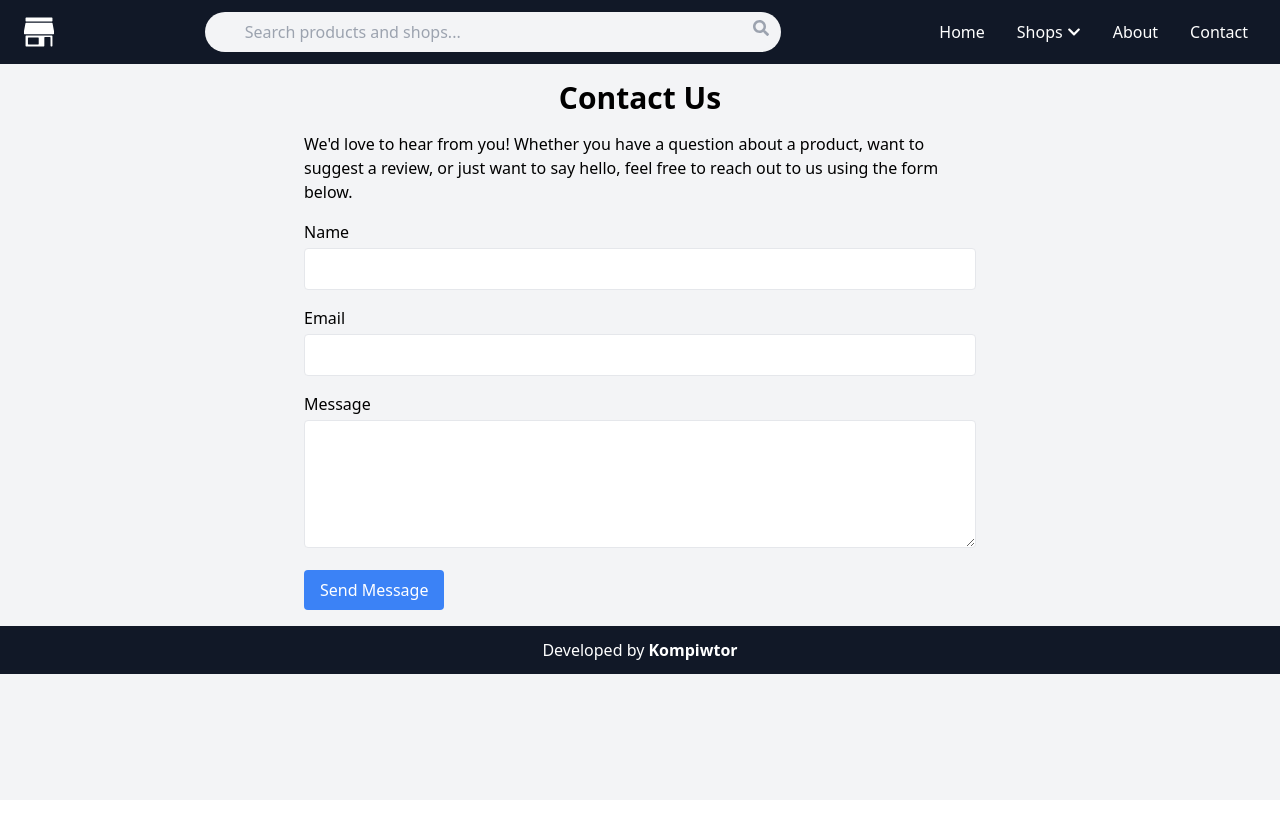
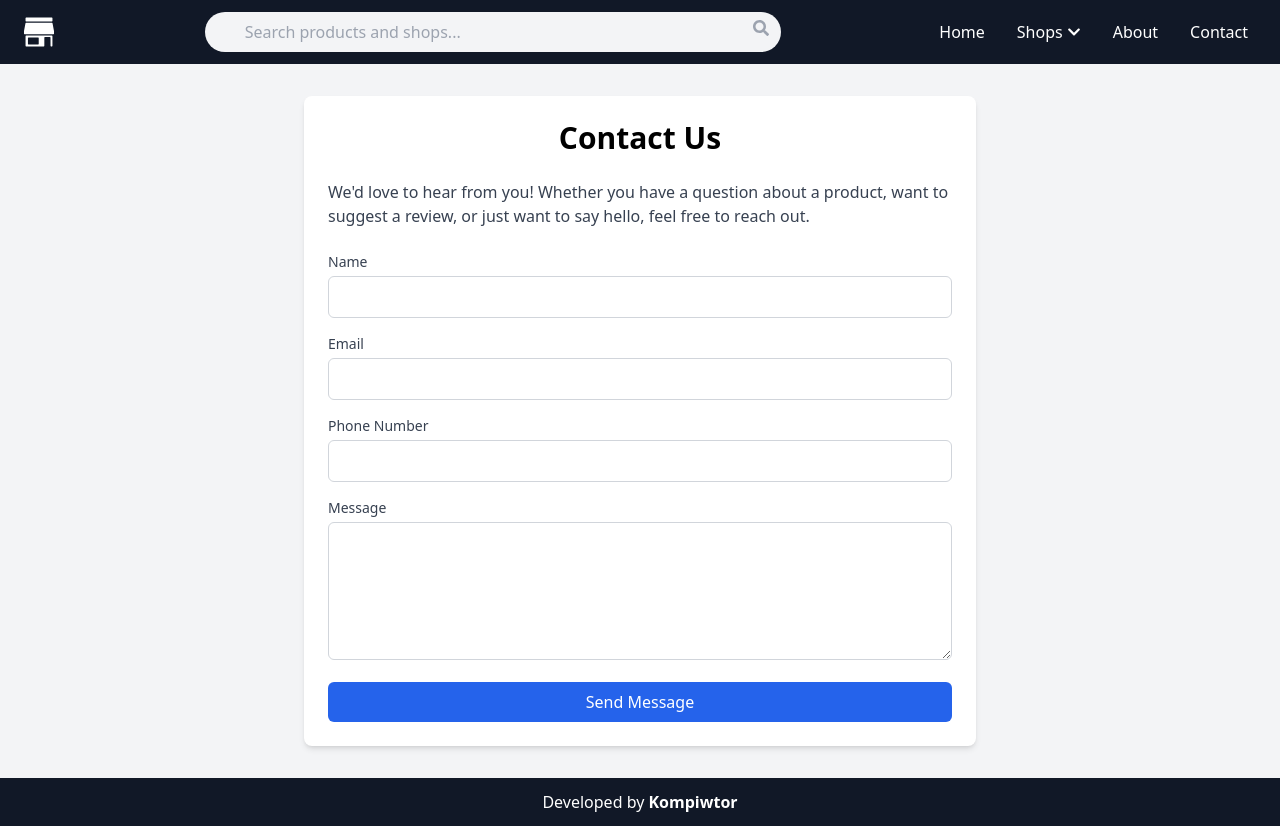
Before and after one commit to ambiknds/pyniaidiew, a React (Vite) app: page /contact in a window 1280 px wide. Before the commit the page ends 800 px from the top, so only its background shows below. Built offline with nearby package versions, Linux system fonts and the light colour scheme.

Commit message:
Added multiple shop pages

```diff
--- a/package.json
+++ b/package.json
@@ -9,6 +9,7 @@
     "preview": "vite preview"
   },
   "dependencies": {
+    "@emailjs/browser": "^4.4.1",
     "autoprefixer": "^10.4.20",
     "axios": "^1.7.7",
     "postcss": "^8.4.47",
--- a/src/components/FeaturedProducts.jsx
+++ b/src/components/FeaturedProducts.jsx
@@ -7,8 +7,9 @@ export default function FeaturedProducts() {
 
   useEffect(() => {
     const fetchProducts = async () => {
+      const url = import.meta.env.VITE_API_BASE_URL
       try {
-        const response = await axios.get('https://pyniaidiew-api.vercel.app/api/products');
+        const response = await axios.get(`${url}/api/products`);
 
         const shuffled = response.data.sort(() => 0.5 - Math.random());
         setProducts(shuffled.slice(0, 9));
--- a/src/pages/Contact.jsx
+++ b/src/pages/Contact.jsx
@@ -1,29 +1,143 @@
+import React, { useState } from 'react';
+import emailjs from '@emailjs/browser';
+
 function Contact() {
+  const [formData, setFormData] = useState({
+    name: '',
+    email: '',
+    phone: '',
+    message: ''
+  });
+  const [status, setStatus] = useState({ type: '', message: '' });
+
+  const handleChange = (e) => {
+    const { name, value } = e.target;
+    setFormData(prev => ({ ...prev, [name]: value }));
+  };
+
+  const handleSubmit = async (e) => {
+  e.preventDefault();
+  setStatus({ type: 'sending', message: 'Sending message...' });
+
+  try {
+    const templateParams = {
+      ...formData,
+      to_email: 'your-email@example.com', // Add your email here
+      subject: `New Contact Form Submission from ${formData.name}`
+    };
+
+    const response = await emailjs.send(
+      import.meta.env.VITE_EMAILJS_SERVICE_ID,
+      import.meta.env.VITE_EMAILJS_TEMPLATE_ID,
+      templateParams,
+      import.meta.env.VITE_EMAILJS_PUBLIC_KEY
+    );
+
+    if (response.status === 200) {
+      setStatus({
+        type: 'success',
+        message: 'Message sent successfully! We\'ll get back to you soon.'
+      });
+      setFormData({ name: '', email: '', phone: '', message: '' });
+    }
+  } catch (error) {
+    console.error('Failed to send message:', error);
+    setStatus({
+      type: 'error',
+      message: 'Failed to send message. Please try again later.'
+    });
+  }
+};
+
+
   return (
-      <div className="max-w-2xl mx-4 md:mx-auto my-4">
-        <h1 className="text-3xl text-center font-bold mb-4">Contact Us</h1>
-        <p className="mb-4">
-          We'd love to hear from you! Whether you have a question about a product, want to suggest a review, or just want to say hello, feel free to reach out to us using the form below.
+    <div className="max-w-2xl mx-4 md:mx-auto my-8 p-6 bg-white rounded-lg shadow-md">
+      <h1 className="text-3xl text-center font-bold mb-6">Contact Us</h1>
+      <p className="mb-6 text-gray-700">
+        We'd love to hear from you! Whether you have a question about a product,
+        want to suggest a review, or just want to say hello, feel free to reach out.
       </p>
-        <form className="space-y-4">
+
+      {status.message && (
+        <div className={`mb-4 p-3 rounded ${
+          status.type === 'success' ? 'bg-green-100 text-green-700' :
+          status.type === 'error' ? 'bg-red-100 text-red-700' :
+          'bg-blue-100 text-blue-700'
+        }`}>
+          {status.message}
+        </div>
+      )}
+
+      <form onSubmit={handleSubmit} className="space-y-4">
         <div>
-            <label htmlFor="name" className="block mb-1">Name</label>
-            <input type="text" id="name" name="name" required className="w-full px-3 py-2 border rounded" />
+          <label htmlFor="name" className="block text-sm font-medium text-gray-700 mb-1">
+            Name
+          </label>
+          <input
+            type="text"
+            id="name"
+            name="name"
+            value={formData.name}
+            onChange={handleChange}
+            required
+            className="w-full px-4 py-2 border border-gray-300 rounded-md focus:ring-2 focus:ring-blue-500 focus:border-transparent"
+          />
+        </div>
+
+        <div>
+          <label htmlFor="email" className="block text-sm font-medium text-gray-700 mb-1">
+            Email
+          </label>
+          <input
+            type="email"
+            id="email"
+            name="email"
+            value={formData.email}
+            onChange={handleChange}
+            required
+            className="w-full px-4 py-2 border border-gray-300 rounded-md focus:ring-2 focus:ring-blue-500 focus:border-transparent"
+          />
+        </div>
+
+        <div>
+          <label htmlFor="phone" className="block text-sm font-medium text-gray-700 mb-1">
+            Phone Number
+          </label>
+          <input
+            type="tel"
+            id="phone"
+            name="phone"
+            value={formData.phone}
+            onChange={handleChange}
+            required
+            className="w-full px-4 py-2 border border-gray-300 rounded-md focus:ring-2 focus:ring-blue-500 focus:border-transparent"
+          />
         </div>
         <div>
-            <label htmlFor="email" className="block mb-1">Email</label>
-            <input type="email" id="email" name="email" required className="w-full px-3 py-2 border rounded" />
+          <label htmlFor="message" className="block text-sm font-medium text-gray-700 mb-1">
+            Message
+          </label>
+          <textarea
+            id="message"
+            name="message"
+            value={formData.message}
+            onChange={handleChange}
+            required
+            rows="5"
+            className="w-full px-4 py-2 border border-gray-300 rounded-md focus:ring-2 focus:ring-blue-500 focus:border-transparent"
+          ></textarea>
         </div>
-          <div>
-            <label htmlFor="message" className="block mb-1">Message</label>
-            <textarea id="message" name="message" required className="w-full px-3 py-2 border rounded h-32"></textarea>
-          </div>
-          <button type="submit" className="bg-blue-500 text-white px-4 py-2 rounded hover:bg-blue-600 transition-colors">
-            Send Message
+
+        <button
+          type="submit"
+          disabled={status.type === 'sending'}
+          className="w-full bg-blue-600 text-white py-2 px-4 rounded-md hover:bg-blue-700 focus:outline-none focus:ring-2 focus:ring-blue-500 focus:ring-offset-2 transition-colors disabled:opacity-50 disabled:cursor-not-allowed"
+        >
+          {status.type === 'sending' ? 'Sending...' : 'Send Message'}
         </button>
       </form>
     </div>
-    )
+  );
 }
 
-  export default Contact
+export default Contact;
--- a/src/pages/ProductDetailPage.jsx
+++ b/src/pages/ProductDetailPage.jsx
@@ -8,8 +8,9 @@ function ProductDetailPage() {
 
   useEffect(() => {
     const fetchProduct = async () => {
+      const url = import.meta.env.VITE_API_BASE_URL
       try {
-        const response = await axios.get(`https://pyniaidiew-api.vercel.app/api/products/${id}`);
+        const response = await axios.get(`${url}/api/products/${id}`);
         console.log(response);
 
         setProduct(response.data);
--- a/src/pages/ProductListingPage.jsx
+++ b/src/pages/ProductListingPage.jsx
@@ -9,8 +9,9 @@ function ProductListingPage() {
 
   useEffect(() => {
     const fetchProducts = async () => {
+      const url = import.meta.env.VITE_API_BASE_URL
       try {
-        const response = await axios.get('https://pyniaidiew-api.vercel.app/api/products');
+        const response = await axios.get(`${url}/api/products`);
         setProducts(response.data);
       } catch (error) {
         console.error('Error fetching products:', error);
```
Also changed, not shown: 2 other files (tests, documents, lock files or other folders). Lines whose indentation alone changed are shown as unchanged.
